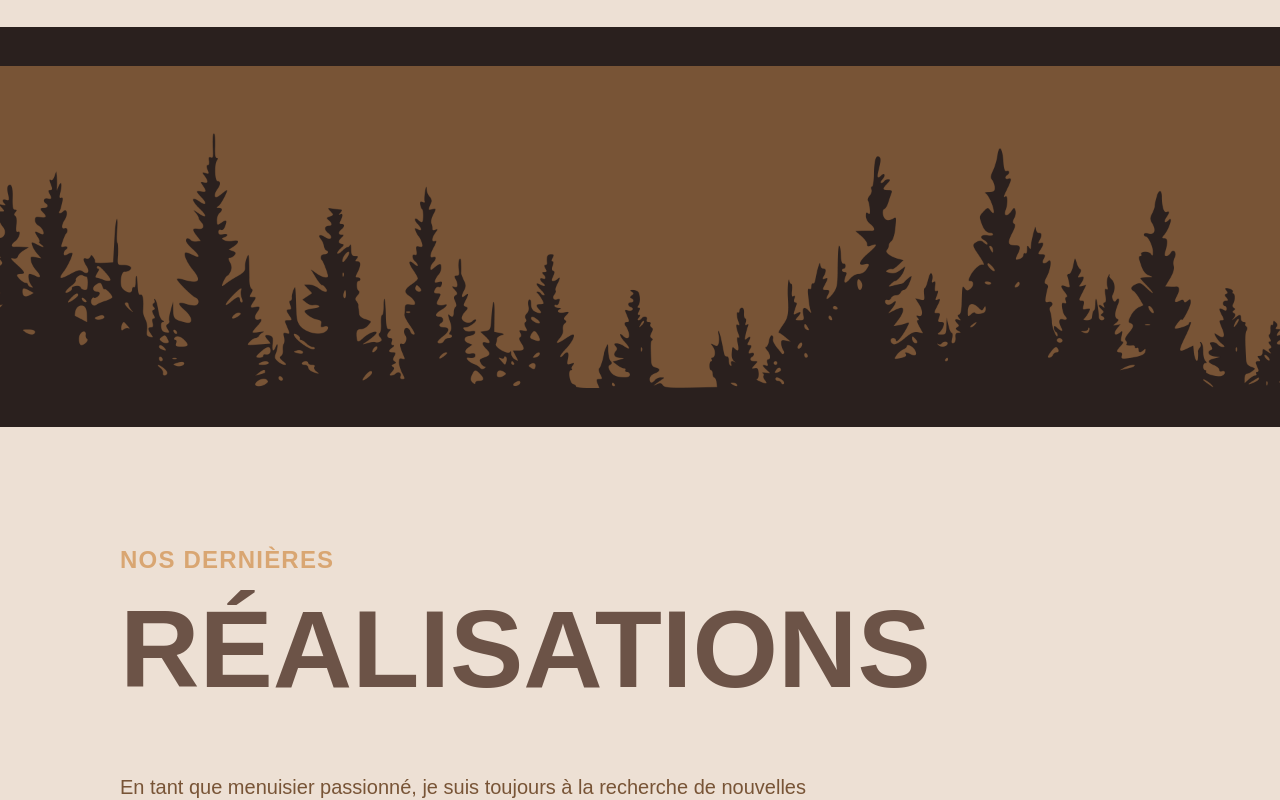
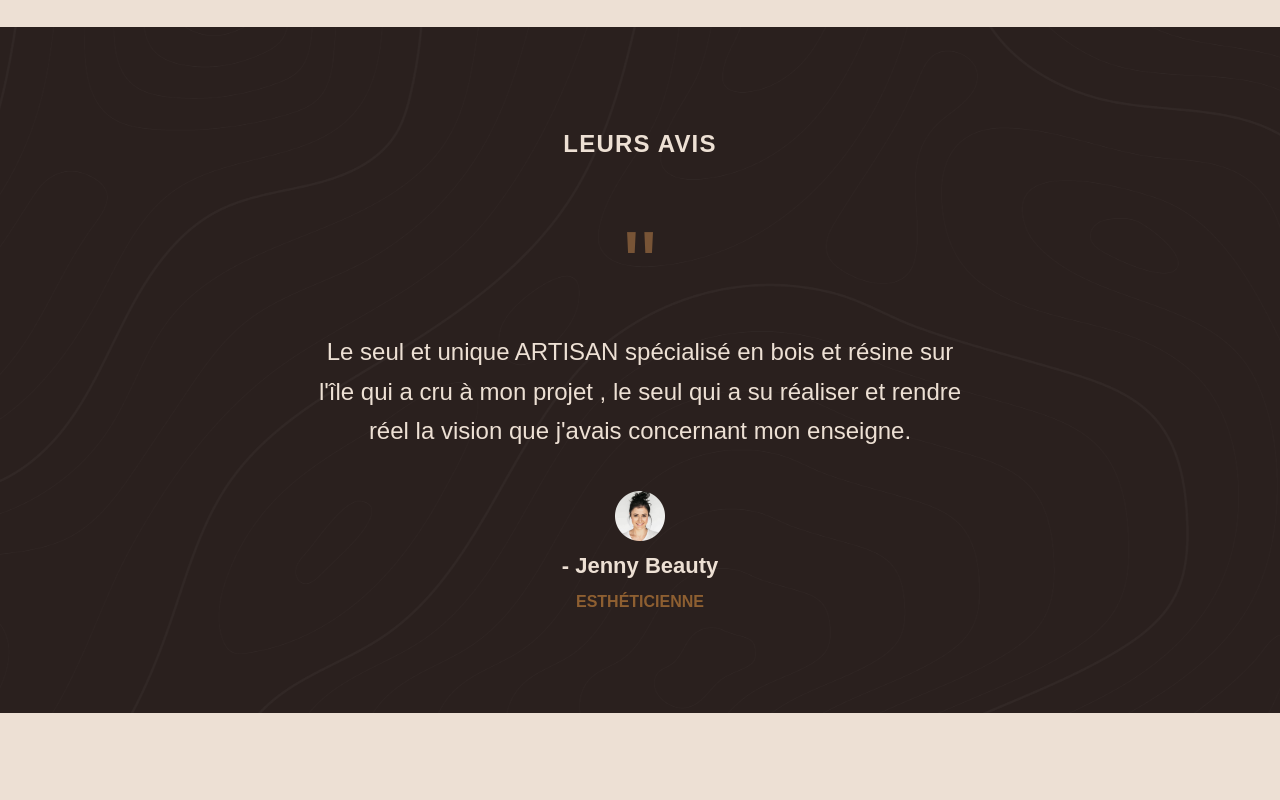
Before and after one commit to vittoriobusatta/DecorTakaz, a Next.js app: page / in a window 1280 px wide. Shown: the part 980-1780 px from the top of the page. Built offline with nearby package versions, Linux system fonts and the light colour scheme; a small style sheet from the web is missing.

Commit message:
add review section

```diff
--- /dev/null
+++ b/components/Reviews.js
@@ -0,0 +1,28 @@
+import React from "react";
+import Image from "next/image";
+import circle1 from "/assets/share/circle.png";
+
+function Reviews() {
+  return (
+    <section className="reviews">
+      <div className="reviews_content">
+        <h2>Leurs Avis</h2>
+        <div className="reviews_layout">
+          <span>&#34;</span>
+          <p>
+            Le seul et unique ARTISAN spécialisé en bois et résine sur l&#39;île qui
+            a cru à mon projet , le seul qui a su réaliser et rendre réel la
+            vision que j&#39;avais concernant mon enseigne.
+          </p>
+          <div className="reviews_customers">
+            <Image src={circle1} alt="alt" height={50} />
+            <h4>- Jenny Beauty</h4>
+            <h5>Esthéticienne</h5>
+          </div>
+        </div>
+      </div>
+    </section>
+  );
+}
+
+export default Reviews;
--- a/pages/index.js
+++ b/pages/index.js
@@ -1,21 +1,20 @@
 import Head from "next/head";
 import Link from "next/link";
 import Header from "../components/Header";
-import React, { useState } from 'react'
+import React, { useState } from "react";
 import Image from "next/image";
 import Release from "../components/Release";
 import Catalogue from "../components/Catalogue";
-import fort from "/assets/share/Subtract.png"
+import fort from "/assets/share/Subtract.png";
+import Reviews from "../components/Reviews";
 
 const Forest = () => {
   return (
     <section className="forest_container">
-      <div className="color"></div>
-      {/* <Image src={fort} alt="alt" /> */}
+      <Image src={fort} alt="alt" />
     </section>
-  )
-}
-
+  );
+};
 
 function Home() {
   return (
@@ -30,14 +29,12 @@ function Home() {
 
       <main className="main">
         <Release />
-        <Forest />
-        <Release />
-
+        {/* <Forest /> */}
+        <Reviews />
         <section>.</section>
       </main>
     </>
   );
-
 }
 
-export default Home ;
+export default Home;
--- a/styles/04-components/_mobilier.scss
+++ b/styles/04-components/_mobilier.scss
@@ -91,7 +91,7 @@ ul.gallerie {
     height: 200px;
   }
   @media screen and (min-width: 992px) {
-    height: 280px;
+    height: 200px;
   }
   @media screen and (min-width: 1224px) {
     height: 400px;
@@ -101,12 +101,5 @@ ul.gallerie {
     width: 100%;
     object-fit: cover;
   }
-  & .color {
-    height: 100%;
-    width: 100%;
-    background: url("../../assets/share/Subtract.png") no-repeat;
-    background-attachment: fixed;
-    background-position: center;
-    background-size: contain;
-  }
+
 }
--- /dev/null
+++ b/styles/04-components/_reviews.scss
@@ -0,0 +1,89 @@
+.reviews {
+  background-color: #2a201e;
+  color: #ede0d4;
+}
+.reviews_content {
+  padding: 80px 24px;
+  height: 100%;
+  width: 100%;
+  background: url("../../assets/share/woodlines.png") no-repeat;
+  background-attachment: fixed;
+  background-position: center;
+  background-size: cover;
+  display: flex;
+  justify-content: center;
+  align-items: center;
+  flex-direction: column;
+  @media screen and (min-width: 1224px) {
+    padding: 100px 30px;
+  }
+  & h2 {
+    font-weight: 800;
+    font-size: 18px;
+    letter-spacing: 0.05em;
+    text-transform: uppercase;
+    color: #ede0d4;
+    margin-bottom: 40px;
+    @media screen and (min-width: 1224px) {
+      font-size: 24px;
+      line-height: 33px;
+    }
+  }
+}
+
+.reviews_layout {
+  display: flex;
+  justify-content: center;
+  align-items: center;
+  flex-direction: column;
+  & span {
+    font-weight: 500;
+    font-size: 56px;
+    text-align: center;
+    color: #785436;
+    @media screen and (min-width: 1224px) {
+      font-size: 96px;
+      line-height: 132px;
+    }
+  }
+  p {
+    font-size: 16px;
+    font-weight: 500;
+    text-align: center;
+    color: #ede0d4;
+    max-width: 650px;
+    margin-bottom: 40px;
+    @media screen and (min-width: 1224px) {
+      font-size: 24px;
+      line-height: 165%;
+    }
+  }
+}
+
+.reviews_customers {
+  display: flex;
+  justify-content: center;
+  align-items: center;
+  flex-direction: column;
+  & h4 {
+    font-weight: 800;
+    font-size: 18px;
+    color: #ede0d4;
+    margin-top: 10px;
+    @media screen and (min-width: 1224px) {
+      font-size: 22px;
+      line-height: 30px;
+    }
+  }
+  & h5 {
+    font-weight: 800;
+    font-size: 12px;
+    text-transform: uppercase;
+    color: #8e5f31;
+    margin-top: 10px;
+    @media screen and (min-width: 1224px) {
+      font-size: 16px;
+      line-height: 22px;
+    }
+  }
+}
--- a/styles/styles.scss
+++ b/styles/styles.scss
@@ -11,3 +11,4 @@
 @import './03-globals/loader';
 
 @import './04-components/mobilier';
+@import './04-components/reviews';
```
Also changed, not shown: assets/share/circle.png (added), assets/share/woodlines.png (added).
